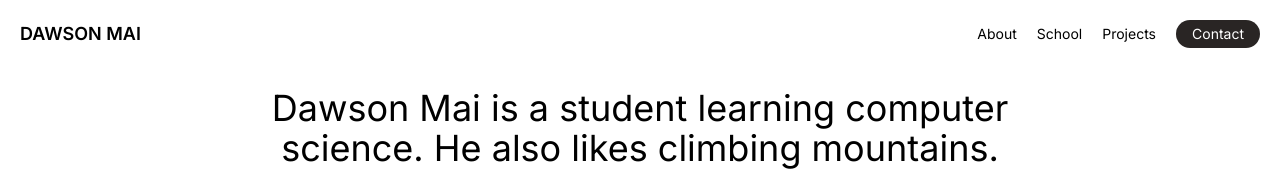
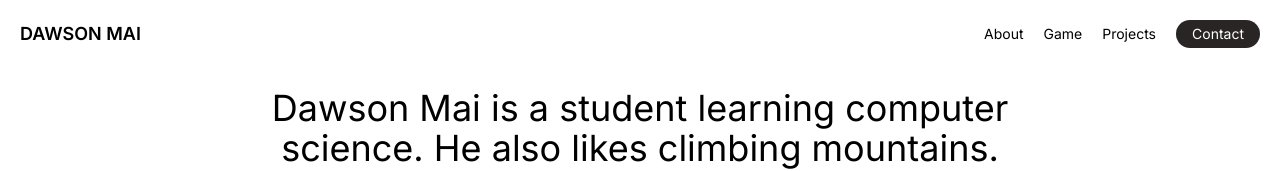
Before and after one commit to dawsonmai/sc-backcountry, a Next.js app: page / in a window 1280 px wide. Shown: the top 171 px of the page. Built offline with nearby package versions, Linux system fonts and the light colour scheme.

Commit message:
Added game to header

```diff
--- a/src/components/home/Header.tsx
+++ b/src/components/home/Header.tsx
@@ -5,7 +5,7 @@ const Header = () => {
 
             <div className=" flex text-sm gap-5 items-center">
                 <p>About</p>
-                <p>School</p>
+                <p>Game</p>
                 <p>Projects</p>
                 <button className="bg-stone-800 text-white px-4 py-1 rounded-full">Contact</button>
             </div>
```
